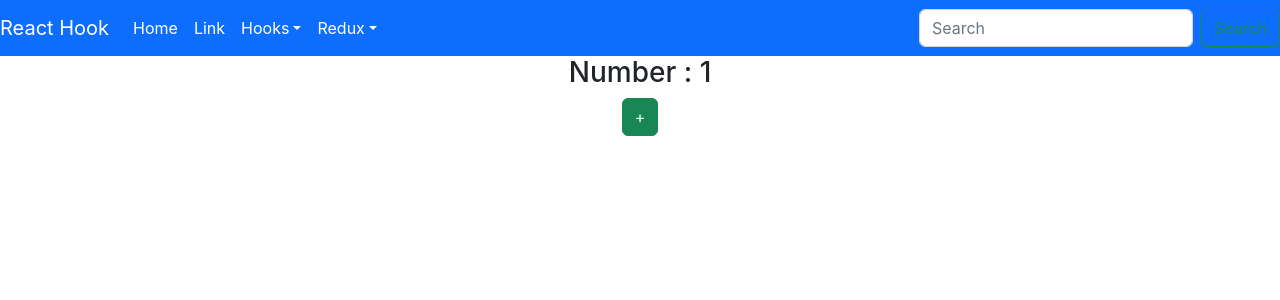
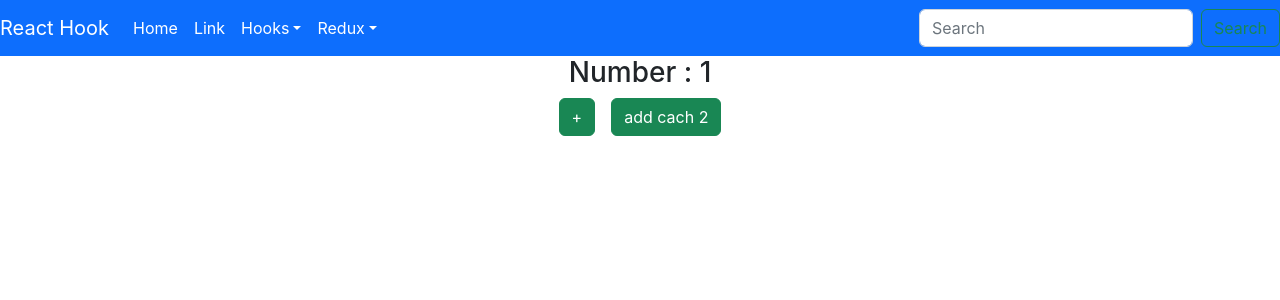
Before and after one commit to AVan-Git/Basic-ReactJS, a React (Create React App) app in the folder react_buoi10/: page /redux_number in a window 1280 px wide. Shown: the top 300 px of the page. Built offline with nearby package versions, Linux system fonts and the light colour scheme.

Commit message:
dispatch theo cách 2:

```diff
--- a/react_buoi10/src/pages/UseRedux/DemoNumber/DemoNumber.jsx
+++ b/react_buoi10/src/pages/UseRedux/DemoNumber/DemoNumber.jsx
@@ -1,6 +1,7 @@
 // rfc
 import React from "react";
 import { useDispatch, useSelector } from "react-redux";
+import { changeNumber } from "../../../redux/reducers/numberReducer";
 // import { connect } from "react-redux";
 
 function DemoNumber(props) {
@@ -15,8 +16,10 @@ function DemoNumber(props) {
 
       <button
         onClick={() => {
+          // tự tạo action de dispatch reducer slice
+          // cách 1: tự tạo action
           const action = {
-            type: "CHANGE_NUMBER",
+            type: "numberReducer/changeNumber",
             payload: number + 1,
           };
           dispatch(action);
@@ -25,6 +28,26 @@ function DemoNumber(props) {
         className="btn btn-success mx-2"
       >
         +
+      </button>
+
+      <button
+        onClick={() => {
+          // tự tạo action de dispatch reducer slice
+          // cách 2: action  creator
+          const action = changeNumber(number + 1);
+          //note khi goi ham này changeNumber thì truong trình sẽ tự sinh ra action
+          /*
+          const action = {
+            type: "numberReducer/changeNumber",
+            payload: number + 1,
+          };
+          */
+          dispatch(action);
+        }}
+        type="button"
+        className="btn btn-success mx-2"
+      >
+        add cach 2
       </button>
     </div>
   );
--- a/react_buoi10/src/redux/configStore.js
+++ b/react_buoi10/src/redux/configStore.js
@@ -1,18 +1,7 @@
 import { configureStore } from "@reduxjs/toolkit";
-
+import numberReducer from "./reducers/numberReducer";
 export const store = configureStore({
-    reducer: {
-        number :(state = 1, action) => {
-            let {type, payload} = action;
-            switch (type) {
-                case "CHANGE_NUMBER":
-                    state = payload;
-                    break;
-
-                default:
-                    break;
-            }
-            return state;
-        }
-    }
-})
+  reducer: {
+    number: numberReducer,
+  },
+});
--- /dev/null
+++ b/react_buoi10/src/redux/reducers/numberReducer.jsx
@@ -0,0 +1,19 @@
+//rxslice
+
+import { createSlice } from "@reduxjs/toolkit";
+
+const initialState = 1;
+
+const numberReducer = createSlice({
+  name: "numberReducer",
+  initialState,
+  reducers: {
+    changeNumber: (state, action) => {
+      state = action.payload;
+      return state;
+    },
+  },
+});
+// exp nay de sử dụng theo cách 2
+export const { changeNumber } = numberReducer.actions;
+export default numberReducer.reducer;
```
